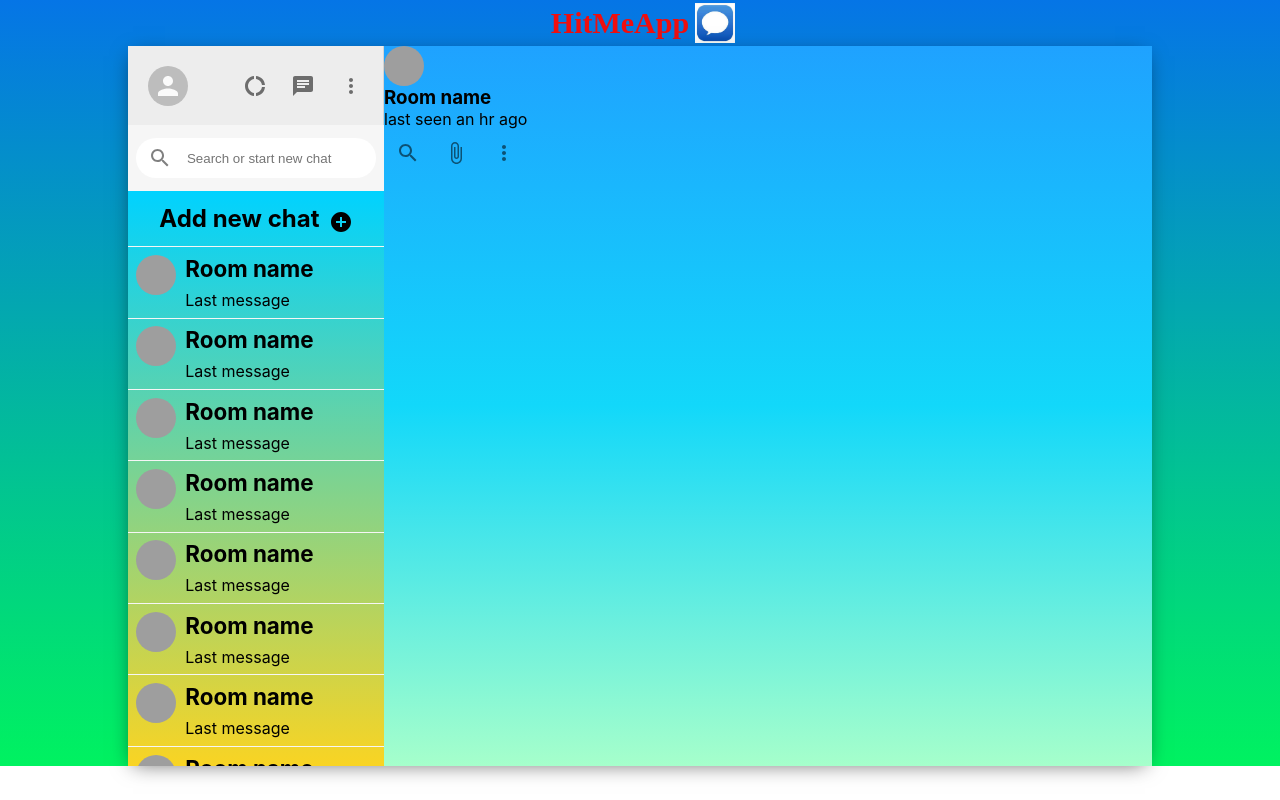
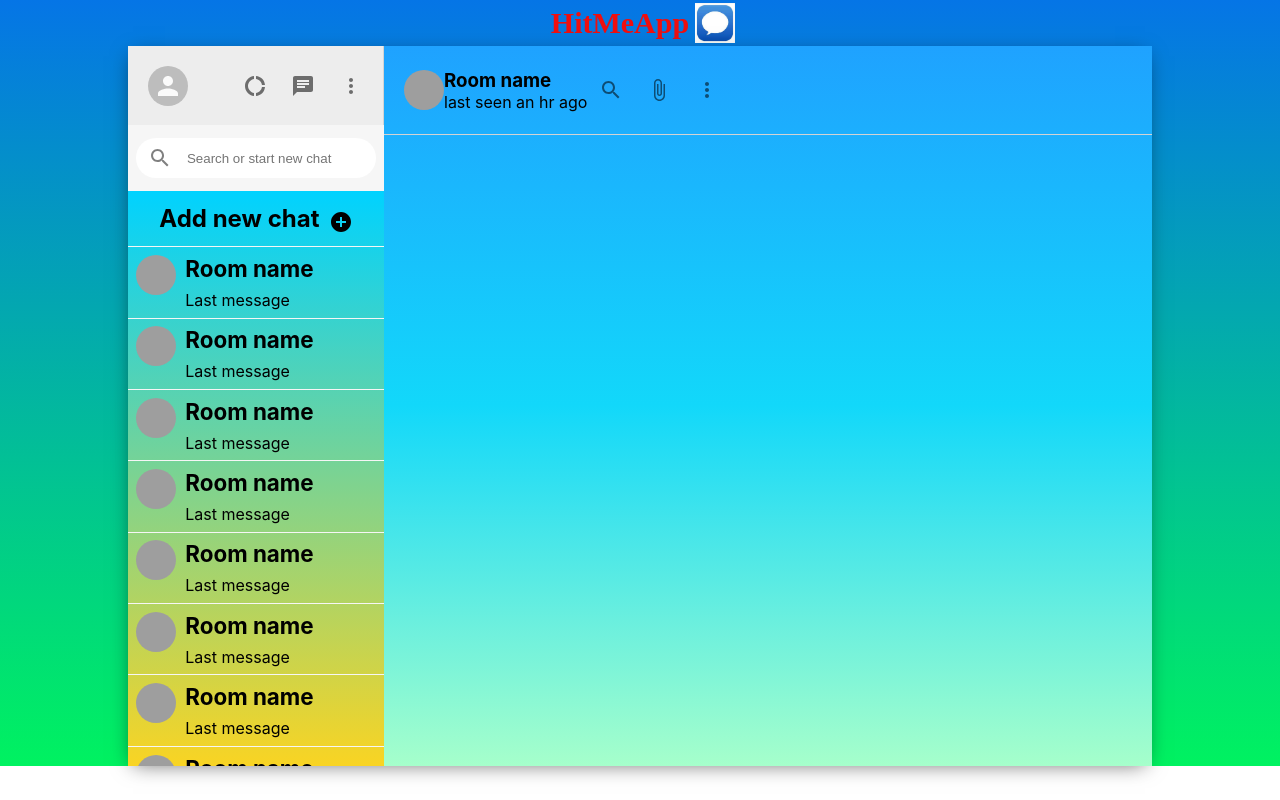
Before and after one commit to DevBees/HitMeApp, a React (Create React App) app: page / in a window 1280 px wide. Built offline with nearby package versions, Linux system fonts and the light colour scheme; grey boxes are pictures that could not be loaded.

Commit message:
Add files via upload

```diff
--- a/src/Chat.css
+++ b/src/Chat.css
@@ -2,3 +2,10 @@
     flex: 0.75;
     background-image: linear-gradient(#1FA2FF,#12D8FA,#A6FFCB);
 }
+
+.chat__header{
+    padding: 20px;
+    display: flex;
+    align-items: center;
+    border-bottom: 1px solid lightgrey;
+}
```
